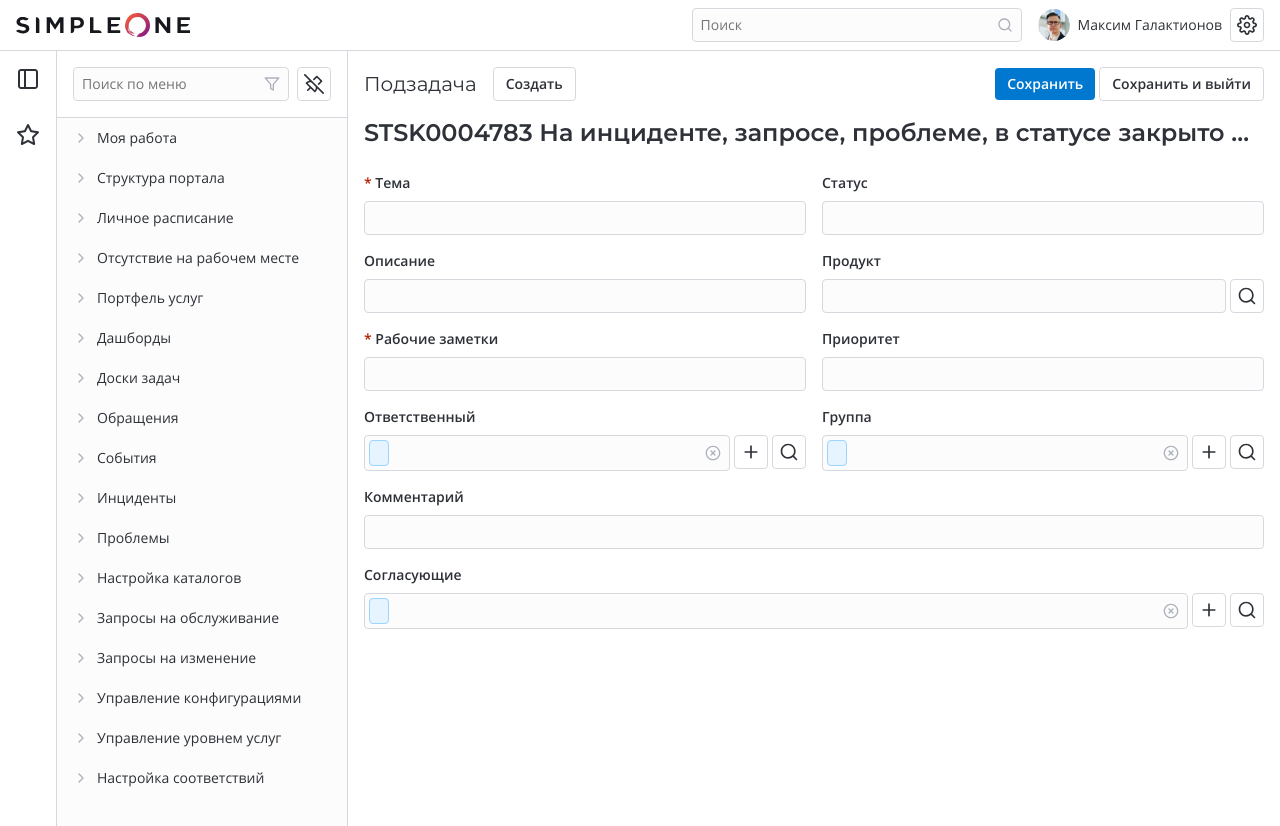
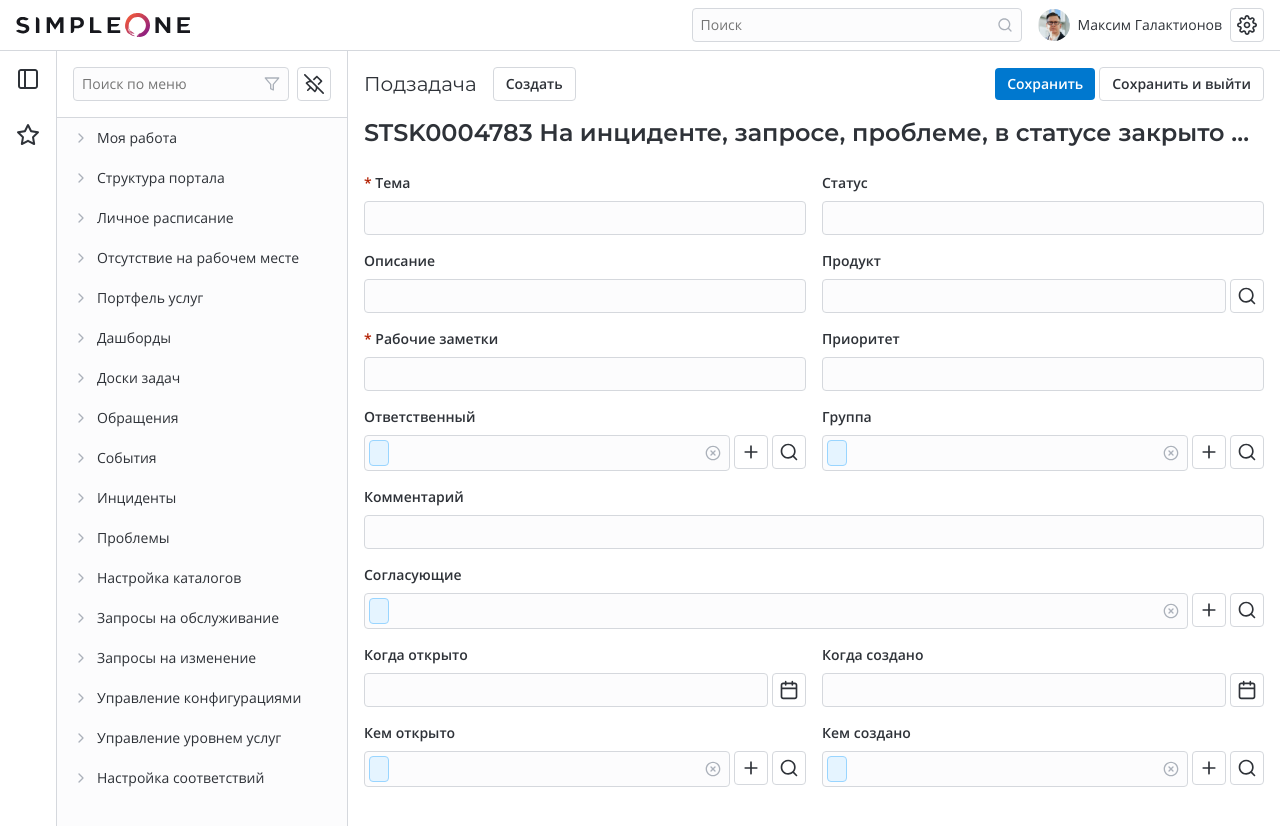
Before and after one commit to V0V45/simpleone, a React (Vite) app: page / in a window 1280 px wide. Shown: the top 826 px of the page. Built offline with nearby package versions, Linux system fonts and the light colour scheme.

Commit message:
Added the rest of the elements

```diff
--- a/src/pages/home/home.jsx
+++ b/src/pages/home/home.jsx
@@ -77,6 +77,10 @@ export default function Home() {
             <TextFieldObjective className={classes.group} mb title="Группа" />
             <TextField className={classes.comments} mb title="Комментарий" />
             <TextFieldObjective className={classes.coordinating} mb title="Согласующие" />
+            <TextField className={classes.whenOpened} mb title="Когда открыто" button="calendar" />
+            <TextField className={classes.whenCreated} mb title="Когда создано" button="calendar" />
+            <TextFieldObjective className={classes.whoOpened} mb title="Кем открыто" />
+            <TextFieldObjective className={classes.whoCreated} mb title="Кем создано" />
           </section>
         </section>
       </main>
```
